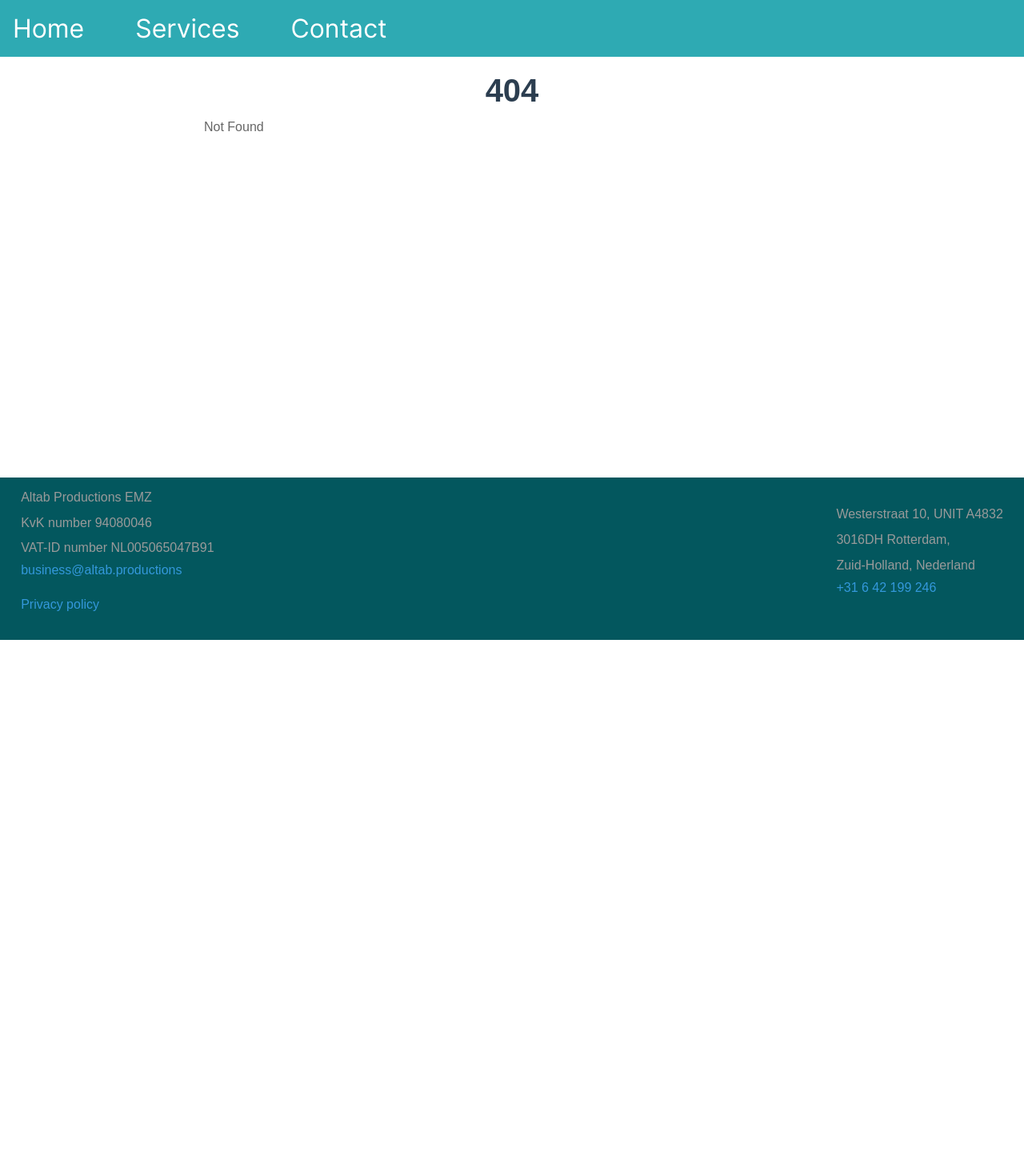
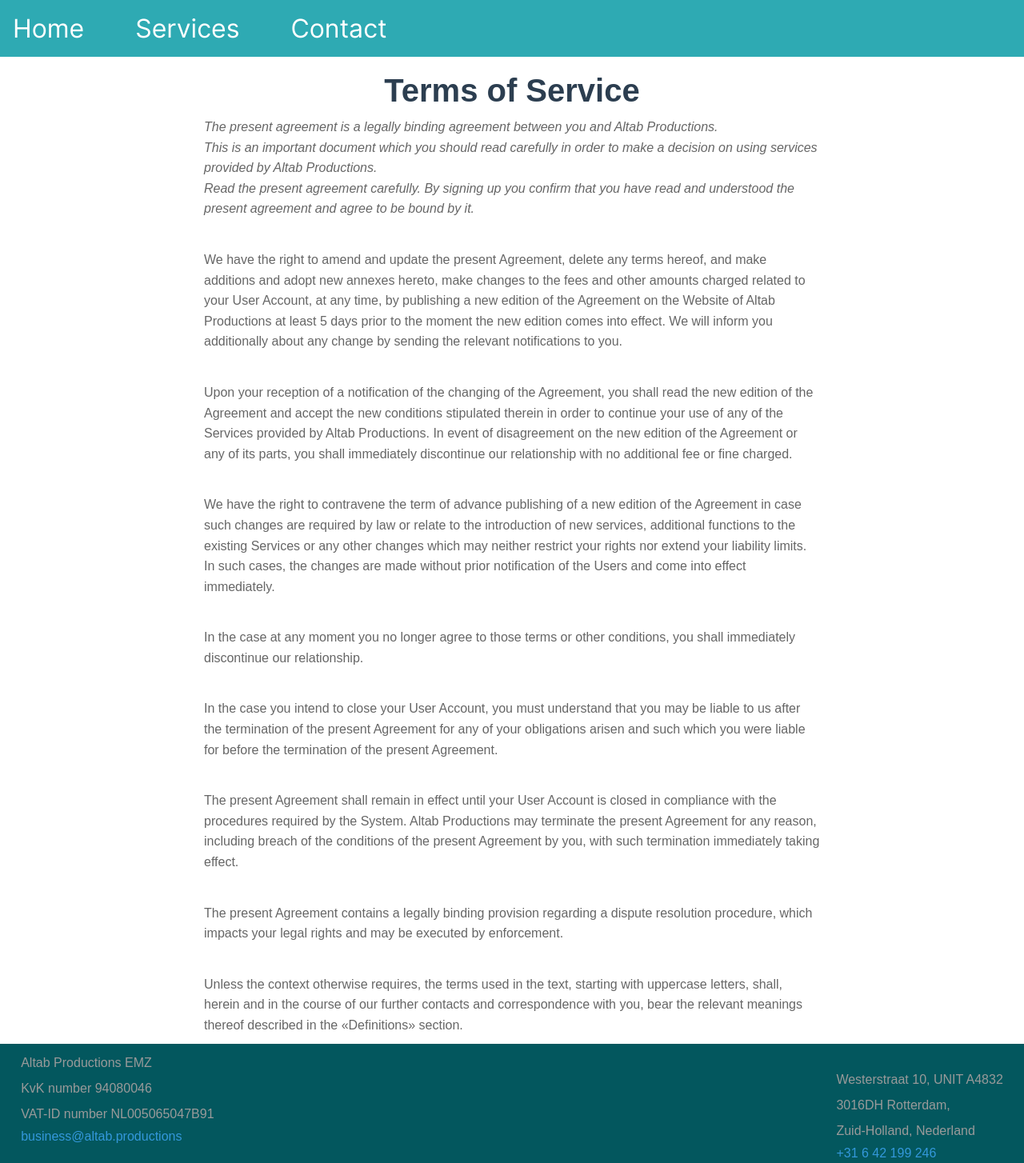
Before and after one commit to altab-productions/altab-productions.github.io, a SvelteKit app: page /terms in a window 1280 px wide. Before the commit this address had no page. Shown: the top 1454 px of the page at 80% size. Before the commit the page ends 800 px from the top, so only its background shows below. Built offline with nearby package versions, Linux system fonts and the light colour scheme.

Commit message:
Added a terms of service page with introduction

```diff
--- /dev/null
+++ b/src/routes/terms/+page.svelte
@@ -0,0 +1,41 @@
+<h1>Terms of Service</h1>
+<p>
+    <em>
+        The present agreement is a legally binding agreement between you and Altab Productions. <br>
+        This is an important document which you should read carefully in order to make a decision on using services provided by Altab Productions. <br>
+        Read the present agreement carefully.
+        By signing up you confirm that you have read and understood the present agreement and agree to be bound by it.
+    </em>
+</p>
+<br>
+<p>
+    We have the right to amend and update the present Agreement, delete any terms hereof, and make additions and adopt new annexes hereto, make changes to the fees and other amounts charged related to your User Account, at any time, by publishing a new edition of the Agreement on the Website of Altab Productions at least 5 days prior to the moment the new edition comes into effect. We will inform you additionally about any change by sending the relevant notifications to you.
+</p>
+<br>
+<p>
+    Upon your reception of a notification of the changing of the Agreement, you shall read the new edition of the Agreement and accept the new conditions stipulated therein in order to continue your use of any of the Services provided by Altab Productions. In event of disagreement on the new edition of the Agreement or any of its parts, you shall immediately discontinue our relationship with no additional fee or fine charged.
+</p>
+<br>
+<p>
+    We have the right to contravene the term of advance publishing of a new edition of the Agreement in case such changes are required by law or relate to the introduction of new services, additional functions to the existing Services or any other changes which may neither restrict your rights nor extend your liability limits. In such cases, the changes are made without prior notification of the Users and come into effect immediately.
+</p>
+<br>
+<p>
+    In the case at any moment you no longer agree to those terms or other conditions, you shall immediately discontinue our relationship.
+</p>
+<br>
+<p>
+    In the case you intend to close your User Account, you must understand that you may be liable to us after the termination of the present Agreement for any of your obligations arisen and such which you were liable for before the termination of the present Agreement.
+</p>
+<br>
+<p>
+    The present Agreement shall remain in effect until your User Account is closed in compliance with the procedures required by the System. Altab Productions may terminate the present Agreement for any reason, including breach of the conditions of the present Agreement by you, with such termination immediately taking effect.
+</p>
+<br>
+<p>
+    The present Agreement contains a legally binding provision regarding a dispute resolution procedure, which impacts your legal rights and may be executed by enforcement.
+</p>
+<br>
+<p>
+    Unless the context otherwise requires, the terms used in the text, starting with uppercase letters, shall, herein and in the course of our further contacts and correspondence with you, bear the relevant meanings thereof described in the «Definitions» section.
+</p>
```
